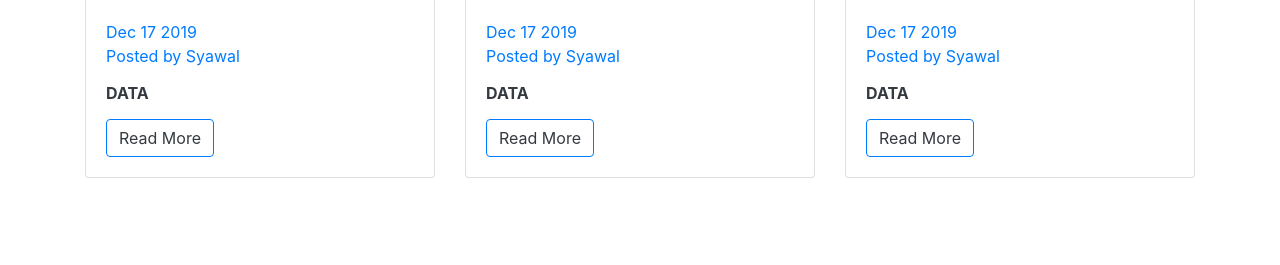
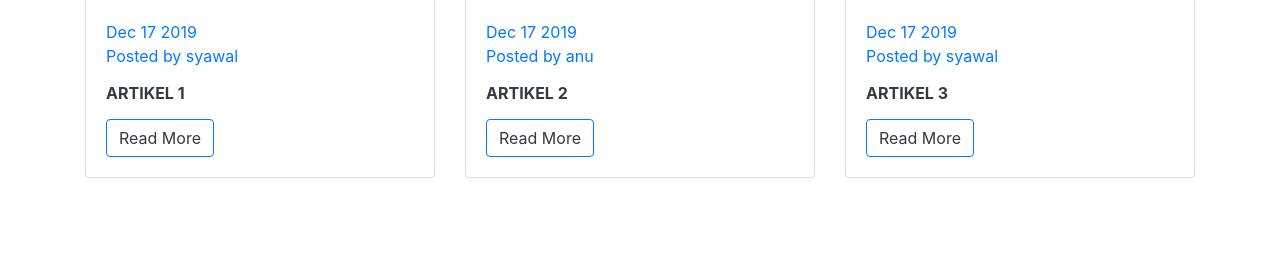
Before and after one commit to syawal2kalii/django-simple-blogs, a Django app: page / in a window 1280 px wide. Shown: the part 91-356 px from the top of the page. Run offline with Django 3.2, Linux system fonts and the light colour scheme; some libraries are stand-ins or nearby versions.

Commit message:
3.passing_data_to_template

```diff
--- a/home/templates/home.html
+++ b/home/templates/home.html
@@ -4,7 +4,7 @@
 <div id="blog" class="blog-area mt-2">
   <div class="container">
     <div class="row">
-      {% for i in '012'|make_list %}
+      {% for post in posts %}
       <div class="col-sm-12 col-md-4">
         <div class="single-blog">
           <div class="card">
@@ -20,7 +20,7 @@
               <a href="#"
                 ><p class="blog-date">
                   Dec 17 2019 <br />
-                  Posted by Syawal
+                  Posted by {{post.posted}}
                 </p>
               </a>
 
@@ -28,7 +28,7 @@
                 ><h6
                   class="card-title text-dark text-uppercase font-weight-bold"
                 >
-                  data
+                  {{post.title}}
                 </h6></a
               >
               <p class="card-text mb-30"></p>
--- a/home/views.py
+++ b/home/views.py
@@ -5,4 +5,21 @@ from django.shortcuts import render
 
 
 def home(request):
-    return render(request, 'home.html')
+    context = {
+        'title': 'blogs',
+        'posts': [
+            {
+                'posted': 'syawal',
+                'title': 'artikel 1'
+            },
+            {
+                'posted': 'anu',
+                'title': ' artikel 2'
+            },
+            {
+                'posted': 'syawal',
+                'title': ' artikel 3'
+            }
+        ]
+    }
+    return render(request, 'home.html', context)
```
